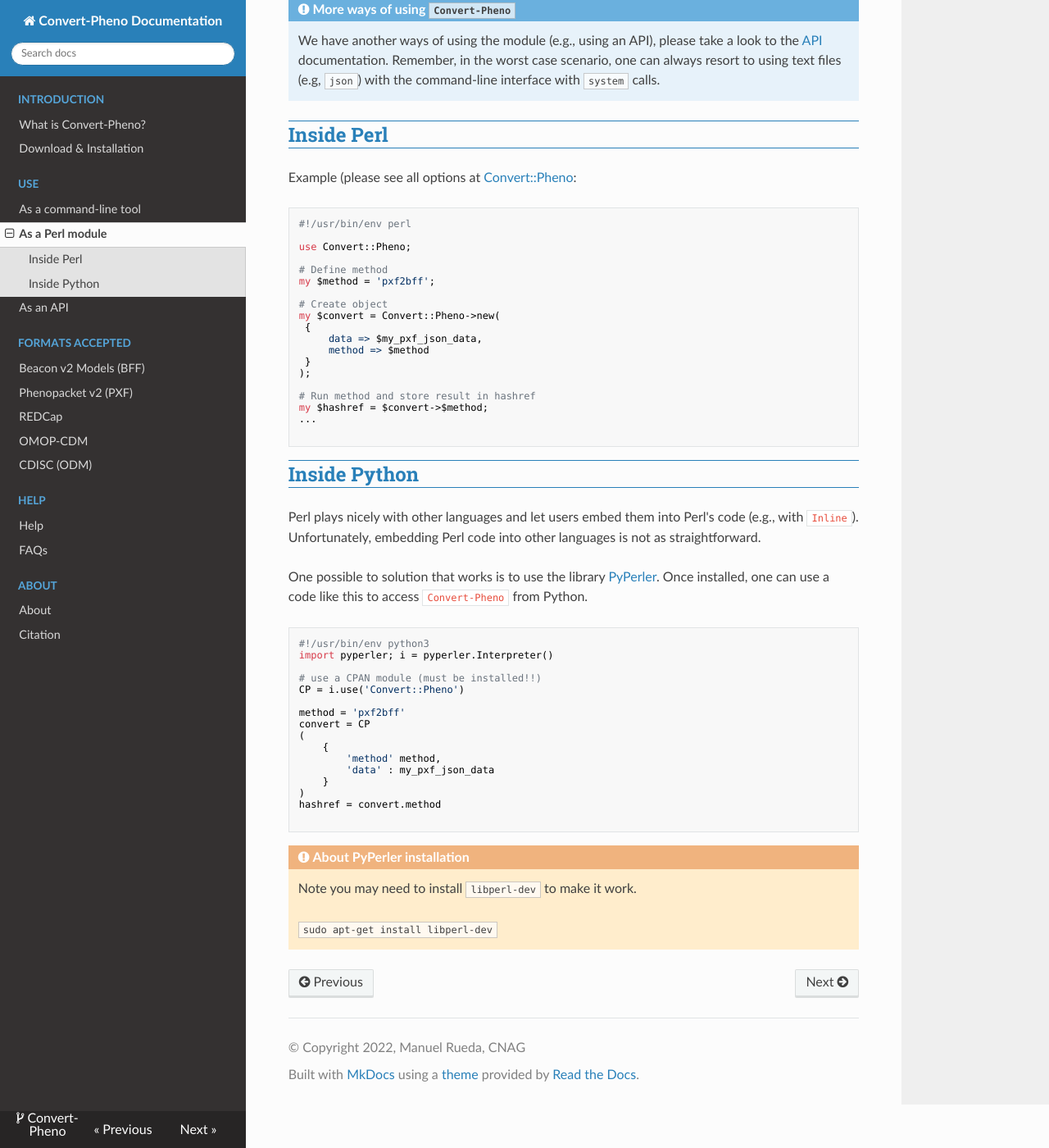
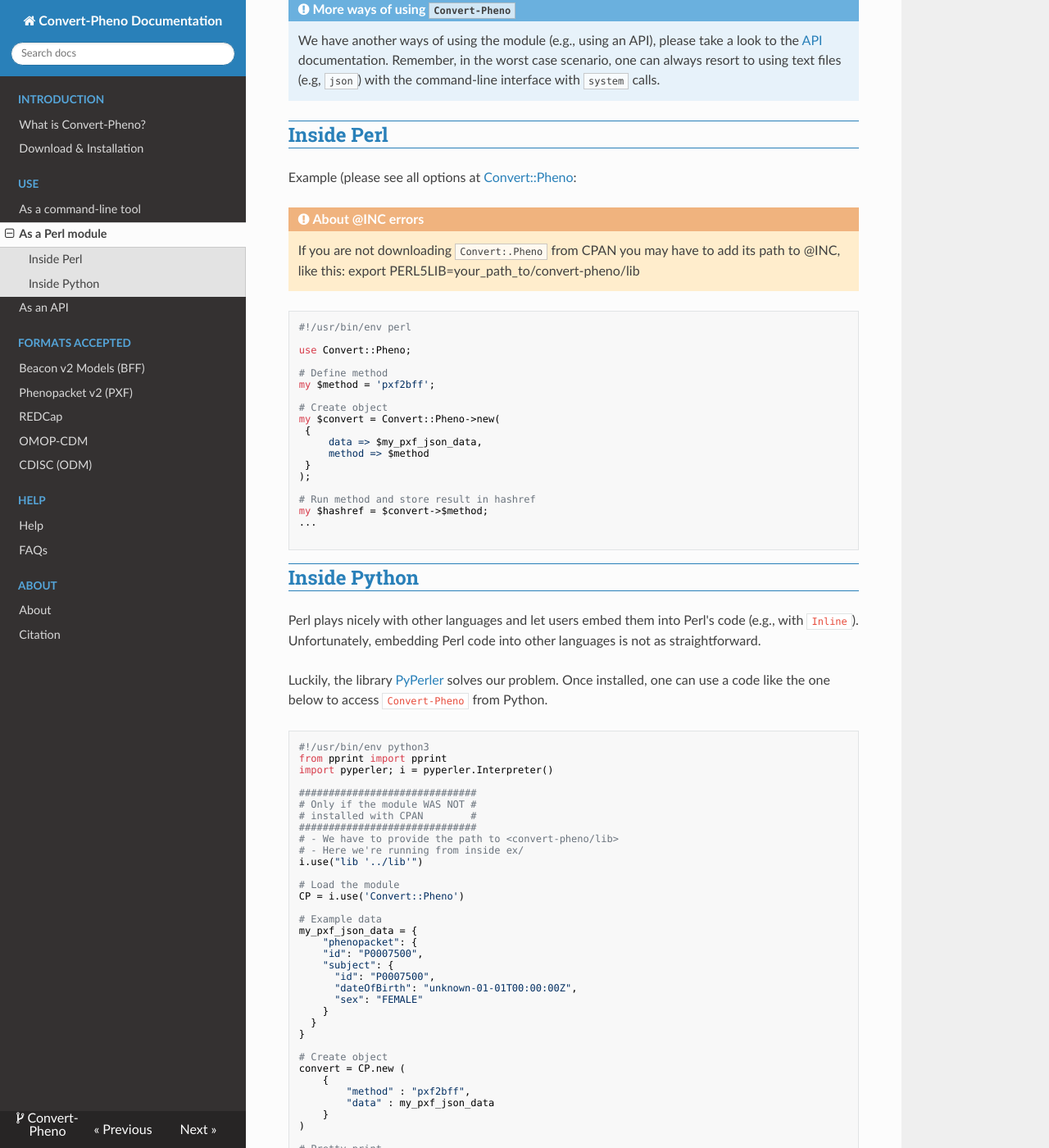
Before and after one commit to CNAG-Biomedical-Informatics/convert-pheno, an MkDocs documentation site: the page built from docs/use-as-a-perl-module.md, in a window 1280 px wide and 1400 px high, scrolled down 333 px. Shown: the whole window at 82% size. Built offline with MkDocs 1.6.1, drawn with Linux system fonts in a browser that asks for light colours; nearby versions of some CDN libraries; some of the changed text lies outside the part shown.

Commit message:
Source commit

````diff
--- a/docs/use-as-a-perl-module.md
+++ b/docs/use-as-a-perl-module.md
@@ -12,6 +12,10 @@
 ## Inside Perl
 
 Example (please see all options at [Convert::Pheno](https://metacpan.org/pod/Convert%3A%3APheno):
+
+!!! Warning "About @INC errors"
+    If you are not downloading `Convert:.Pheno` from CPAN you may have to add its path to @INC, like this:
+    export PERL5LIB=your_path_to/convert-pheno/lib
 
 ```Perl
 #!/usr/bin/env perl
@@ -38,28 +42,49 @@
 
 Perl plays nicely with other languages and let users embed them into Perl's code (e.g., with `Inline`). Unfortunately, embedding Perl code into other languages is not as straightforward.
 
-One possible to solution that works is to use the library [PyPerler](https://github.com/tkluck/pyperler). Once installed, one can use a code like this to access `Convert-Pheno` from Python.
+Luckily, the library [PyPerler](https://github.com/tkluck/pyperler) solves our problem. Once installed, one can use a code like the one below to access `Convert-Pheno` from Python.
 
 ```Python
 #!/usr/bin/env python3
+from pprint import pprint
 import pyperler; i = pyperler.Interpreter()
 
-# use a CPAN module (must be installed!!)
+##############################
+# Only if the module WAS NOT #
+# installed with CPAN        #
+##############################
+# - We have to provide the path to <convert-pheno/lib>
+# - Here we're running from inside ex/
+i.use("lib '../lib'")
+
+# Load the module
 CP = i.use('Convert::Pheno')
 
-method = 'pxf2bff'
-convert = CP
-(
+# Example data
+my_pxf_json_data = {
+    "phenopacket": {
+    "id": "P0007500",
+    "subject": {
+      "id": "P0007500",
+      "dateOfBirth": "unknown-01-01T00:00:00Z",
+      "sex": "FEMALE"
+    }
+  }
+}
+
+# Create object
+convert = CP.new (
     {
-        'method' method,
-        'data' : my_pxf_json_data
+        "method" : "pxf2bff",
+        "data" : my_pxf_json_data
     }
 )
-hashref = convert.method
 
+# Pretty print
+pprint(convert.pxf2bff())
 ```
 
 !!! Warning "About PyPerler installation"
-    Note you may need to install `libperl-dev` to make it work.
+    Apart from [PypPerler](https://github.com/tkluck/pyperler#quick-install) itself, you may need to install `libperl-dev` to make it work.
 
     `sudo apt-get install libperl-dev`
````
